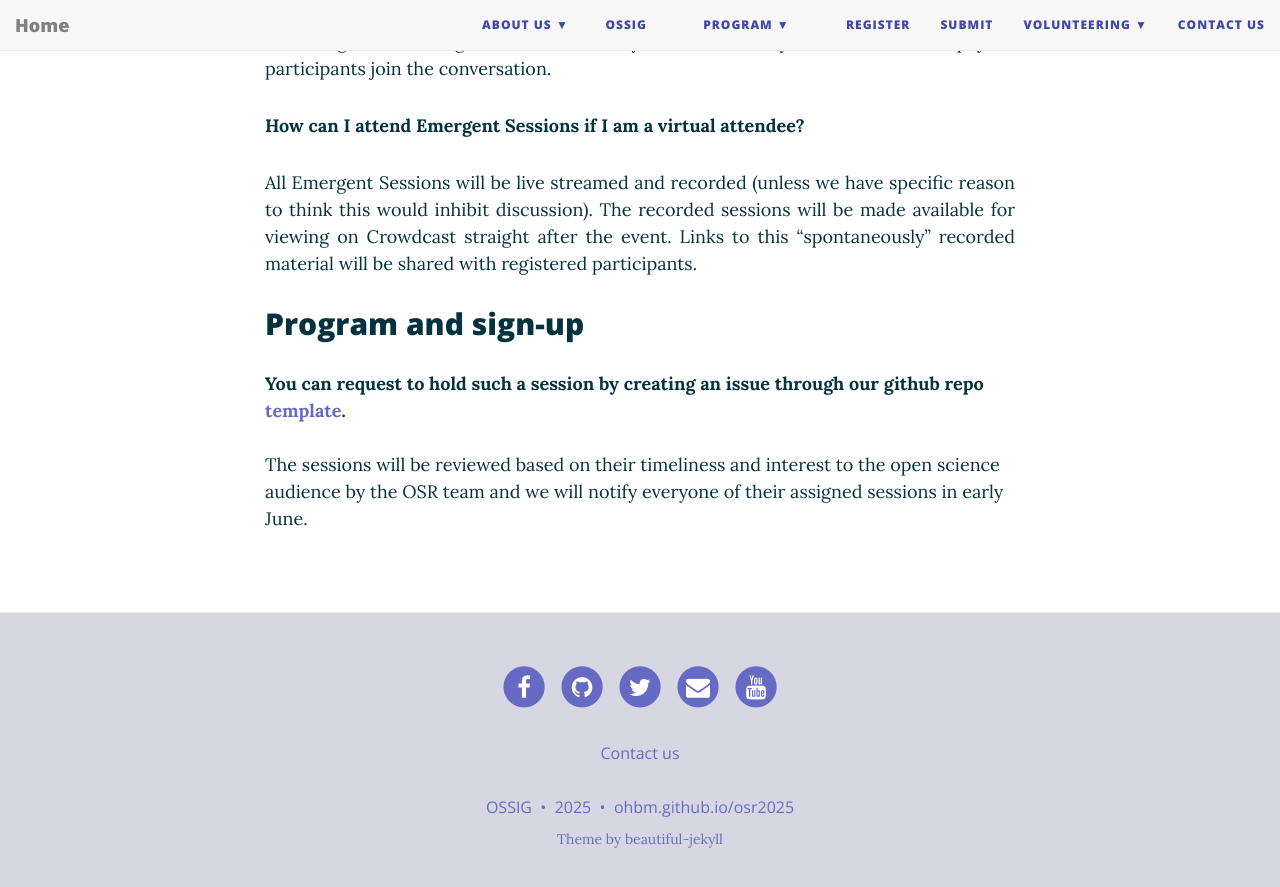
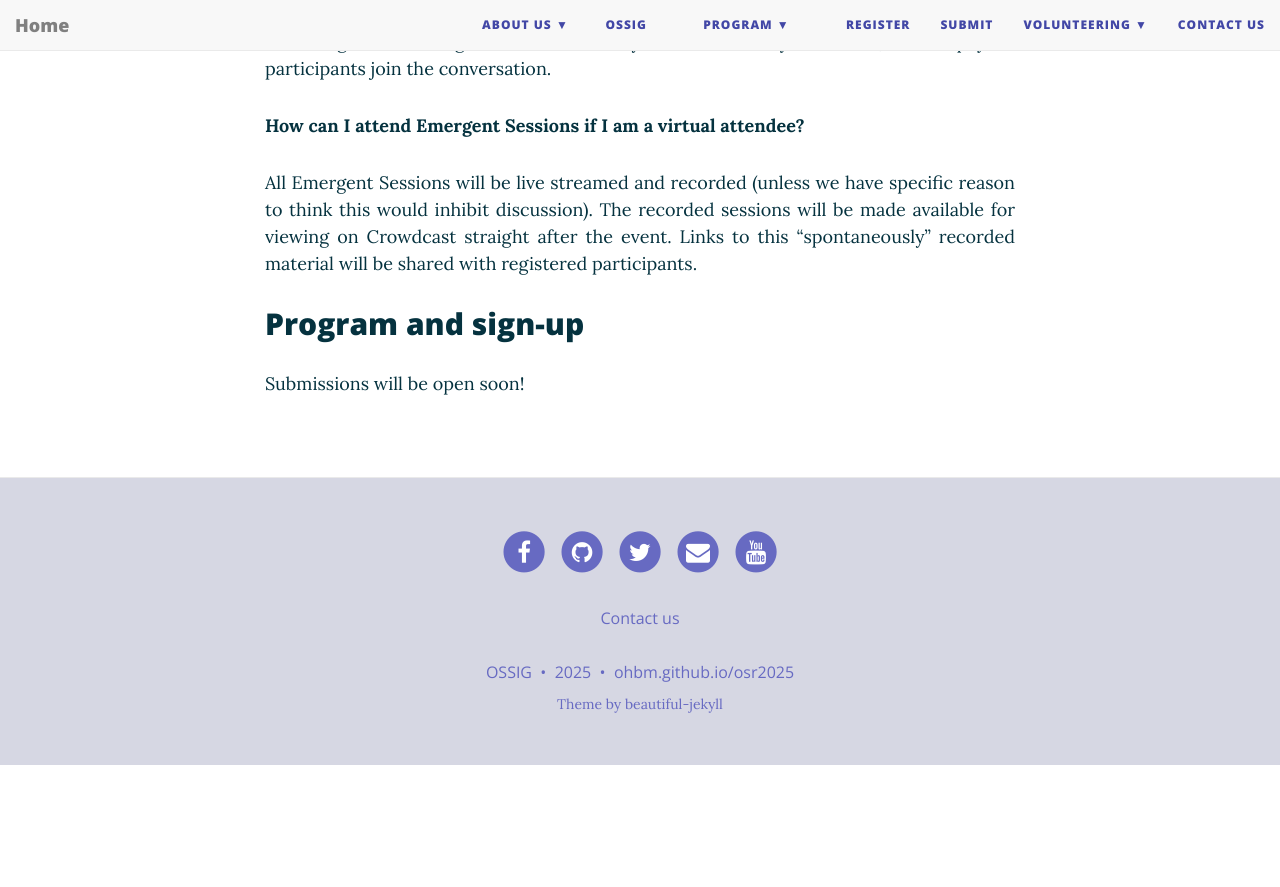
Before and after one commit to ohbm/osr2025, a Jekyll site: the page built from emergent.md, in a window 1280 px wide and 900 px high, scrolled down 1742 px. Shown: the top 887 px of the window. Built offline with Jekyll 4.4.1, drawn with Linux system fonts in a browser that asks for light colours; nearby versions of some CDN libraries; after the commit the page ends 2507 px from its top, so only the background shows below that.

Commit message:
Update emergent session sign-up info

```diff
--- a/emergent.md
+++ b/emergent.md
@@ -134,6 +134,6 @@
 
 <div id='emergent-sign'></div>
 <h2>Program and sign-up</h2>
-
-**You can request to hold such a session <!-- until June 25 (12pm anywhere on Earth)  -->by creating an issue through our github repo [template](https://github.com/ohbm/osr2024/issues/1){:target="_blank"}.**<br> <br>
-<!-- After this date, t -->The sessions will be reviewed based on their timeliness and interest to the open science audience by the OSR team and we will notify everyone of their assigned sessions in early June. <br>
+Submissions will be open soon!
+<!-- **You can request to hold such a session by creating an issue through our github repo [template](https://github.com/ohbm/osr2024/issues/1){:target="_blank"}.**<br> <br>
+The sessions will be reviewed based on their timeliness and interest to the open science audience by the OSR team and we will notify everyone of their assigned sessions in early June. <br>  -->
```
